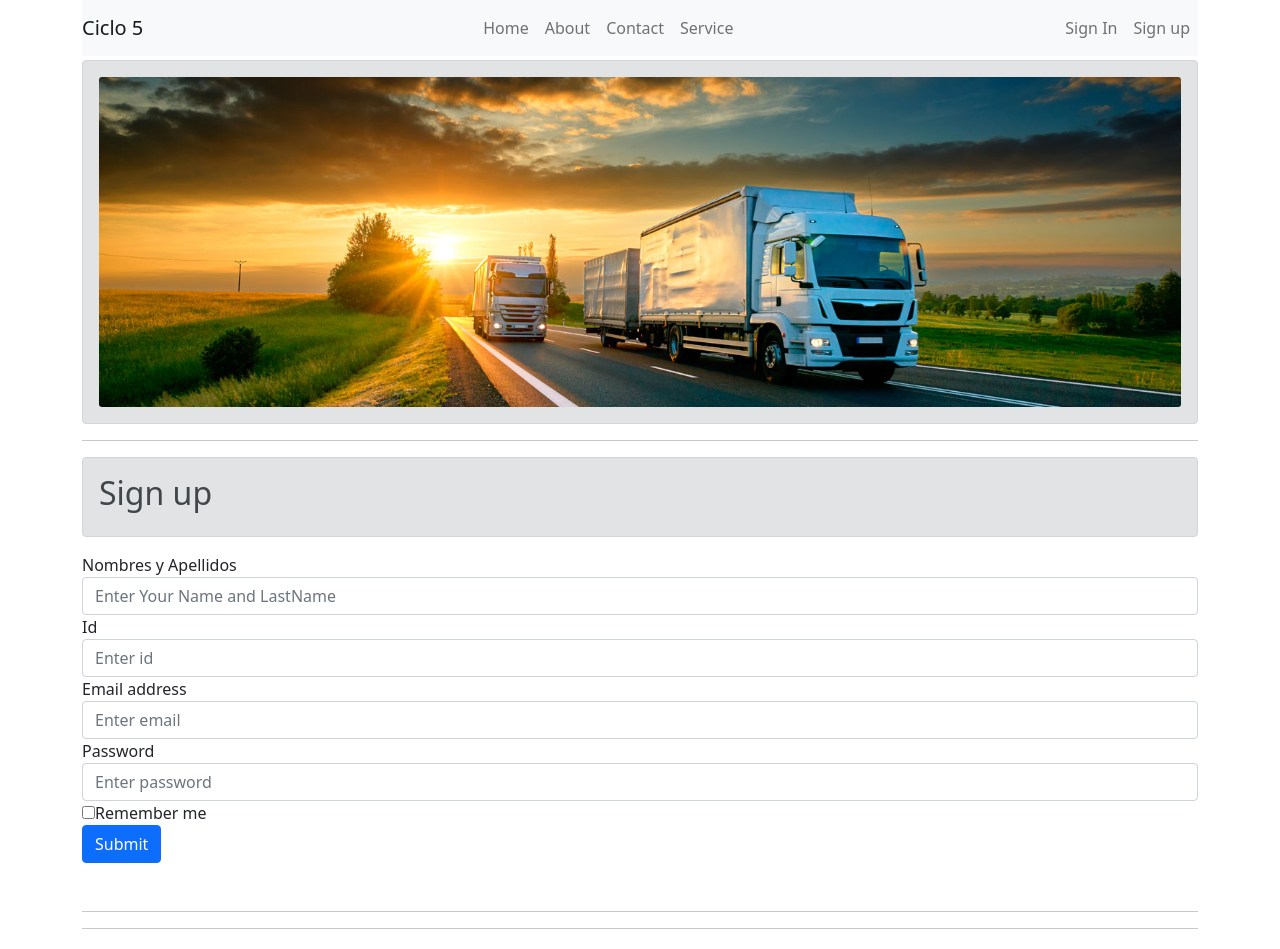
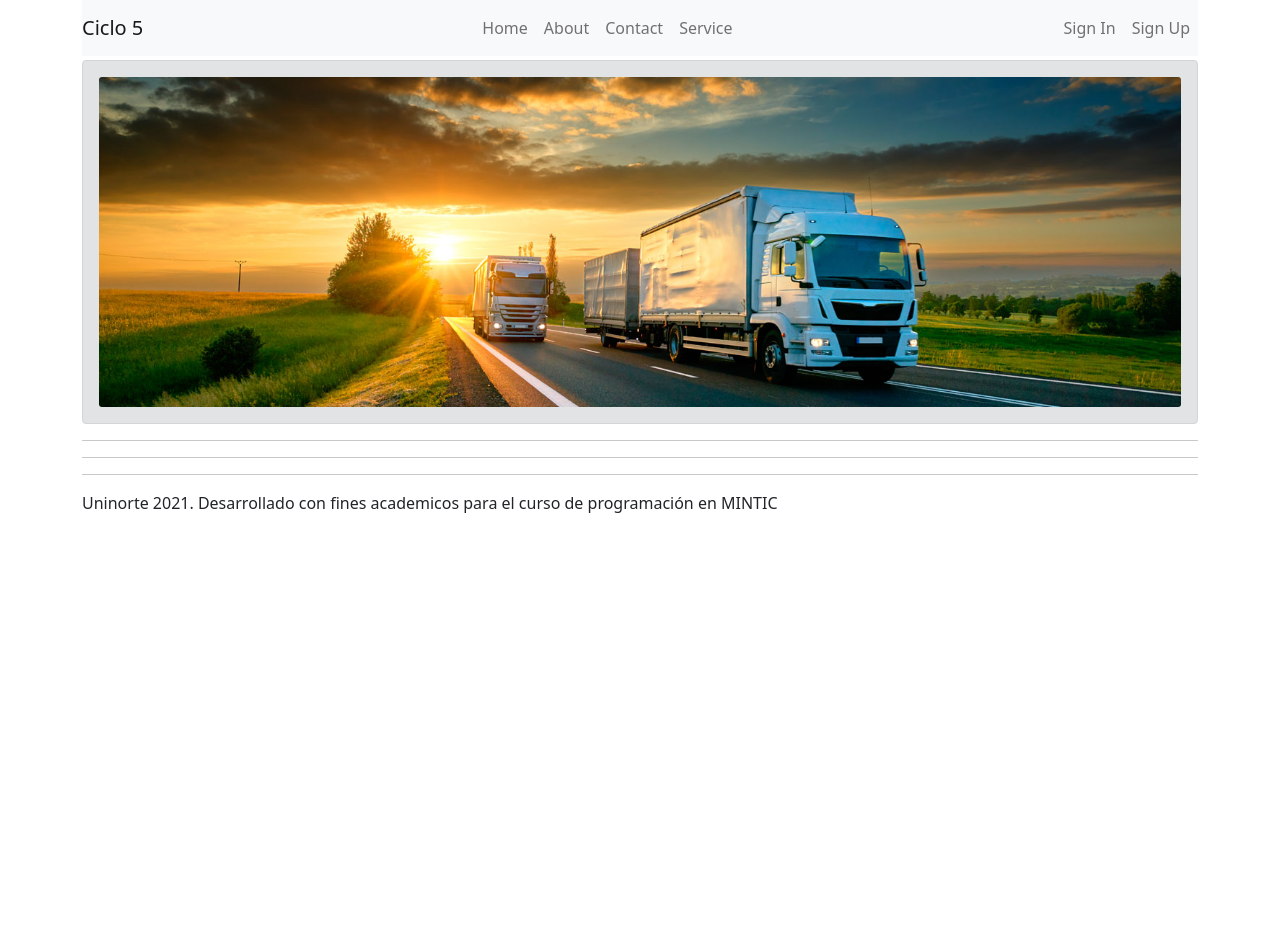
Before and after one commit to Joanellav/ci5, a React (Create React App) app: page /register in a window 1280 px wide. Shown: the top 949 px of the page. After the commit the page ends 800 px from the top, so only its background shows below. Built offline with nearby package versions, Linux system fonts and the light colour scheme.

Commit message:
Modificacion menu registro by Joanella

```diff
--- a/src/App.js
+++ b/src/App.js
@@ -1,6 +1,5 @@
 import React from 'react';
 import{BrowserRouter} from "react-router-dom";
-
 import Banner from './components/Banner';
 import NavNav from './components/NavNav';
 import RoutesRoute from './components/RoutesRoute';
--- a/src/components/NavNav.js
+++ b/src/components/NavNav.js
@@ -1,20 +1,29 @@
+// Joa
 import{Link} from "react-router-dom";
-// Joa
 import {Button, Modal} from 'react-bootstrap'
 import Form from "react-bootstrap/Form";
 import React, { useState } from 'react';
 
+const NavNav = () => {
 
+    const [show2, setShow2] = useState(false);
+    const handleClose2 = () => setShow2(false);
+    const handleShow2 = () => setShow2(true);
 
-const NavNav = () => {
     const [show, setShow] = useState(false);
     const handleClose = () => setShow(false);
     const handleShow = () => setShow(true);
+
+    const [name, setName] = useState("");
     const [email, setEmail] = useState("");
     const [password, setPassword] = useState("");
 
   function validateForm() {
     return email.length > 0 && password.length > 0;
+  }
+
+  function validateForm2() {
+    return name.length > 0  && email.length > 0 && password.length > 0;
   }
 
   function handleSubmit(event) {
@@ -81,9 +90,62 @@ const NavNav = () => {
       </Modal>
 
     <li className="nav-item">
+        <button  className="nav-link" onClick={handleShow2}>Sign Up</button>
+    </li>
 
-        <Link className="nav-link" to="/register">Sign up</Link>
-    </li>
+    <Modal show={show2} onHide={handleClose2}>
+
+<Modal.Header closeButton>
+  <Modal.Title><h2 variant="secondary" className="mt-1">Sign up</h2></Modal.Title>
+</Modal.Header>
+
+<Modal.Body>
+<div className="form-group">
+    <Form onSubmit={handleSubmit}>
+
+        <Form.Group size="lg" controlId="name">
+        <Form.Label>Name</Form.Label>
+        <Form.Control
+            autoFocus
+            type="name"
+            value={name}
+            onChange={(e) => setName(e.target.value)}
+        />
+        </Form.Group>
+
+        <Form.Group size="lg" controlId="email">
+        <Form.Label>Email</Form.Label>
+        <Form.Control
+            type="email"
+            value={email}
+            onChange={(e) => setEmail(e.target.value)}
+        />
+        </Form.Group>
+
+        <Form.Group size="lg" controlId="password">
+        <Form.Label>Password</Form.Label>
+        <Form.Control
+            type="password"
+            value={password}
+            onChange={(e) => setPassword(e.target.value)}
+        />
+        </Form.Group>
+
+    </Form>
+</div>
+</Modal.Body>
+
+<Modal.Footer>
+  <Button variant="secondary" onClick={handleClose2} disabled={!validateForm2()}>
+  Sign In
+  </Button>
+  <Button variant="primary" onClick={handleClose2}>
+  Close
+  </Button>
+</Modal.Footer>
+
+</Modal>
+
 </ul>
 </nav>
 
--- a/src/components/Register.js
+++ /dev/null
@@ -1,42 +0,0 @@
-// Joa
-import {Alert} from 'react-bootstrap'
-
-const Register = () => (
-  <div>
-    <form className="mb-5">
-      <Alert variant="secondary" className="mt-1">
-                <h2>Sign up</h2>
-      </Alert>
-                <div className="form-group">
-                  <label className="negrita">Nombres y Apellidos</label>
-                  <input type="text" className="form-control" id="nya" placeholder="Enter Your Name and LastName" required />
-                </div>
-                <div className="form-group">
-                  <label className="negrita">Id</label>
-                  <input type="number" className="form-control" id="rid" placeholder="Enter id" required />
-                </div>
-                <div className="form-group">
-                    <label>Email address</label>
-                    <input type="email" className="form-control" id="email" placeholder="Enter email"  required />
-                </div>
-
-                <div className="form-group">
-                    <label>Password</label>
-                    <input type="password" className="form-control" id="pass" placeholder="Enter password"  required/>
-                </div>
-
-                <div className="form-group">
-                    <div className="custom-control custom-checkbox">
-                        <input type="checkbox" className="custom-control-input" id="customCheck1" />
-                        <label className="custom-control-label" htmlFor="customCheck1">Remember me</label>
-                    </div>
-                </div>
-
-                <button type="submit" className="btn btn-primary btn-block">Submit</button>
-
-            </form>
-
-  </div>
-);
-
-export default Register;
--- a/src/components/RoutesRoute.js
+++ b/src/components/RoutesRoute.js
@@ -3,7 +3,6 @@ import Home from './Home';
 import About from './About';
 import Contact from './Contact';
 import Service from './Service';
-import Register from './Register';
 
 const RoutesRoute = () => (
     <Routes>
@@ -11,7 +10,6 @@ const RoutesRoute = () => (
         <Route path="/about" element={<About />} />
         <Route path="/contact" element={<Contact/>}/>
         <Route path="/service" element={<Service/>}/>
-        <Route path="/register" element={<Register/>}/>
   </Routes>
 );
 
--- a/styleguide/index.html
+++ b/styleguide/index.html
@@ -9,7 +9,7 @@
   <body>
     <div id="rsg-root"></div>
     <script src="build/bundle.eaded300.js"></script>
-    <script src="build/2.2d22b7fb.js"></script>
-    <script src="build/main.01dd1982.js"></script>
+    <script src="build/2.f0a3422b.js"></script>
+    <script src="build/main.922c4307.js"></script>
   </body>
 </html>
```
Also changed, not shown: styleguide/asset-manifest.json, 5 other files (tests, documents, lock files or other folders).
